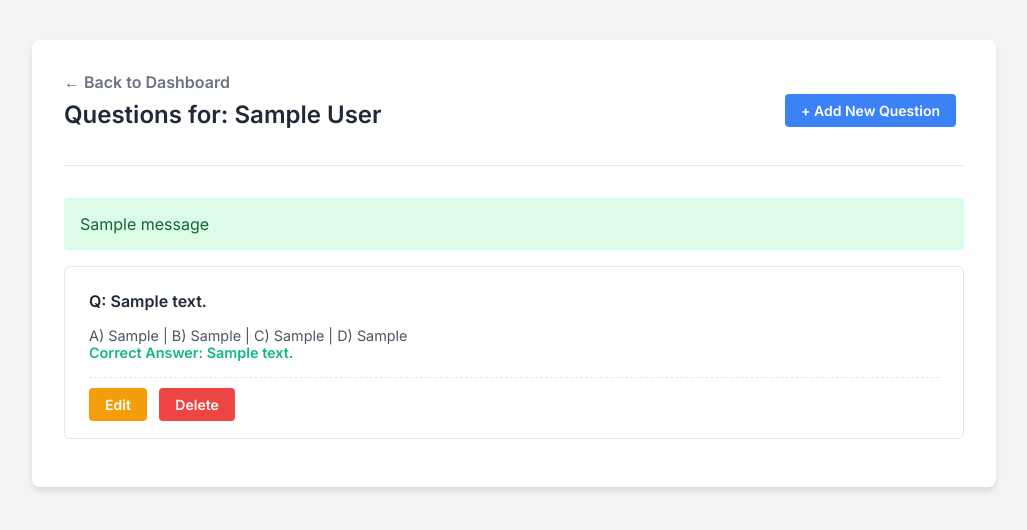
After one commit to Saniya-S19/Online_exam_system, a Django app: page /exam/1/questions/ in a window 1280 px wide. The commit adds this page. Shown: the top 530 px of the page, without its empty margins (126-1153 px from the left). Run offline with Django 5.2, Linux system fonts and the light colour scheme; a user stored in the database is signed in; tables that the repository leaves empty hold one stand-in row (values such as "Sample post"); one stand-in notice (Sample message) is shown.

Commit message:
enabled edit question

```diff
--- /dev/null
+++ b/accounts/templates/course_questions.html
@@ -0,0 +1,53 @@
+<!DOCTYPE html>
+<html lang="en">
+<head>
+    <title>Manage Questions - {{ course.course_name }}</title>
+    <link href="https://fonts.googleapis.com/css2?family=Inter:wght@400;600&display=swap" rel="stylesheet">
+    <style>
+        body { font-family: 'Inter', sans-serif; background: #f3f4f6; padding: 2rem; color: #1f2937; }
+        .container { max-width: 900px; margin: 0 auto; background: white; padding: 2rem; border-radius: 8px; box-shadow: 0 4px 6px rgba(0,0,0,0.1); }
+        .header { display: flex; justify-content: space-between; align-items: center; margin-bottom: 2rem; border-bottom: 1px solid #e5e7eb; padding-bottom: 1rem; }
+        .question-card { border: 1px solid #e5e7eb; padding: 1.5rem; border-radius: 6px; margin-bottom: 1rem; }
+        .options { margin-top: 1rem; color: #4b5563; font-size: 0.9rem; }
+        .actions { margin-top: 1rem; padding-top: 1rem; border-top: 1px dashed #e5e7eb; }
+        .btn { padding: 0.5rem 1rem; border-radius: 4px; text-decoration: none; font-size: 0.875rem; font-weight: 600; margin-right: 0.5rem; }
+        .btn-add { background: #3b82f6; color: white; }
+        .btn-edit { background: #f59e0b; color: white; }
+        .btn-delete { background: #ef4444; color: white; }
+        .btn-back { color: #6b7280; text-decoration: none; font-weight: 600; }
+    </style>
+</head>
+<body>
+    <div class="container">
+        <div class="header">
+            <div>
+                <a href="{% url 'teacher_dashboard' %}" class="btn-back">&larr; Back to Dashboard</a>
+                <h2 style="margin-top: 0.5rem;">Questions for: {{ course.course_name }}</h2>
+            </div>
+            <a href="{% url 'add_question' course.id %}" class="btn btn-add">+ Add New Question</a>
+        </div>
+
+        {% if messages %}
+            <div style="background: #dcfce7; color: #166534; padding: 1rem; border-radius: 4px; margin-bottom: 1rem;">
+                {% for message in messages %}{{ message }}{% endfor %}
+            </div>
+        {% endif %}
+
+        {% for q in questions %}
+            <div class="question-card">
+                <strong>Q: {{ q.question_text }}</strong>
+                <div class="options">
+                    A) {{ q.option1 }} | B) {{ q.option2 }} | C) {{ q.option3 }} | D) {{ q.option4 }}<br>
+                    <span style="color: #10b981; font-weight: 600;">Correct Answer: {{ q.correct_answer }}</span>
+                </div>
+                <div class="actions">
+                    <a href="{% url 'edit_question' q.id %}" class="btn btn-edit">Edit</a>
+                    <a href="{% url 'delete_question' q.id %}" class="btn btn-delete">Delete</a>
+                </div>
+            </div>
+        {% empty %}
+            <p style="color: #6b7280; text-align: center;">No questions added yet.</p>
+        {% endfor %}
+    </div>
+</body>
+</html>
--- a/accounts/templates/teacher_dashboard.html
+++ b/accounts/templates/teacher_dashboard.html
@@ -100,7 +100,7 @@
                             <td><strong>{{ course.course_name }}</strong></td>
                             <td>{{ course.total_marks }}</td>
                             <td>
-                                <!-- Edit and Delete Buttons -->
+                                <a href="{% url 'course_questions' course.id %}" style="color: #8b5cf6; text-decoration: none; font-weight: 600; margin-right: 1rem;">View Questions</a>
                                 <a href="{% url 'edit_course' course.id %}" style="color: #3b82f6; text-decoration: none; font-weight: 600; margin-right: 1rem;">Edit</a>
                                 <a href="{% url 'add_question' course.id %}" style="color: #10b981; text-decoration: none; font-weight: 600; margin-right: 1rem;">+ Questions</a>
                                 <a href="{% url 'delete_course' course.id %}" style="color: #ef4444; text-decoration: none; font-weight: 600;">Delete</a>
--- a/accounts/urls.py
+++ b/accounts/urls.py
@@ -14,5 +14,7 @@ urlpatterns = [
     path('exam/<int:course_id>/questions/', views.course_questions, name='course_questions'),
     path('edit-question/<int:question_id>/', views.edit_question, name='edit_question'),
     path('delete-question/<int:question_id>/', views.delete_question, name='delete_question'),
+    path('add-course/', views.add_course, name='add_course'),
+    path('add-question/<int:course_id>/', views.add_question, name='add_question'),
 
 ]
--- a/accounts/views.py
+++ b/accounts/views.py
@@ -135,8 +135,8 @@ def teacher_dashboard(request):
     return render(request, 'teacher_dashboard.html', context)
 
 @login_required(login_url='login')
-@user_passes_test(is_teacher, login_urls='dashboard')
-def edit_courses(request, course_id):
+@user_passes_test(is_teacher, login_url='dashboard')
+def edit_course(request, course_id):
     course = get_object_or_404(Course, id=course_id)
     if request.method == 'POST':
         form = CourseForm(request.POST, instance=course)
@@ -198,3 +198,37 @@ def delete_question(request, question_id):
         return redirect('course_questions', course_id=course_id)
 
     return render(request, 'delete_question.html', {'question': question})
+
+@login_required(login_url='login')
+@user_passes_test(is_teacher, login_url='dashboard')
+def add_course(request):
+    if request.method == 'POST':
+        form = CourseForm(request.POST)
+        if form.is_valid():
+            course = form.save()
+            messages.success(request, f'Exam "{course.course_name}" created! Now add some questions.')
+            return redirect('add_question', course_id=course.id)
+    else:
+        form = CourseForm()
+
+    return render(request, 'add_course.html', {'form': form})
+
+@login_required(login_url='login')
+@user_passes_test(is_teacher, login_url='dashboard')
+def add_question(request, course_id):
+    course = get_object_or_404(Course, id=course_id)
+
+    if request.method == 'POST':
+        form = QuestionForm(request.POST)
+        if form.is_valid():
+            question = form.save(commit=False)
+            question.course = course
+            question.save()
+
+            messages.success(request, 'Question added successfully!')
+            return redirect('add_question', course_id=course.id)
+    else:
+        form = QuestionForm()
+
+    context = {'form': form, 'course': course}
+    return render(request, 'add_question.html', context)
```
Also changed, not shown: accounts/templates/add_course.html (added, +31 -0 lines), accounts/templates/add_question.html (added, +38 -0 lines), accounts/templates/delete_question.html (added, +27 -0 lines).
